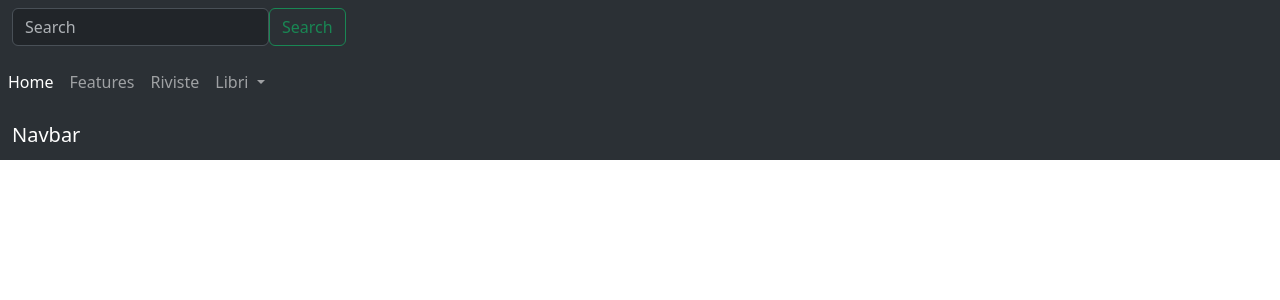
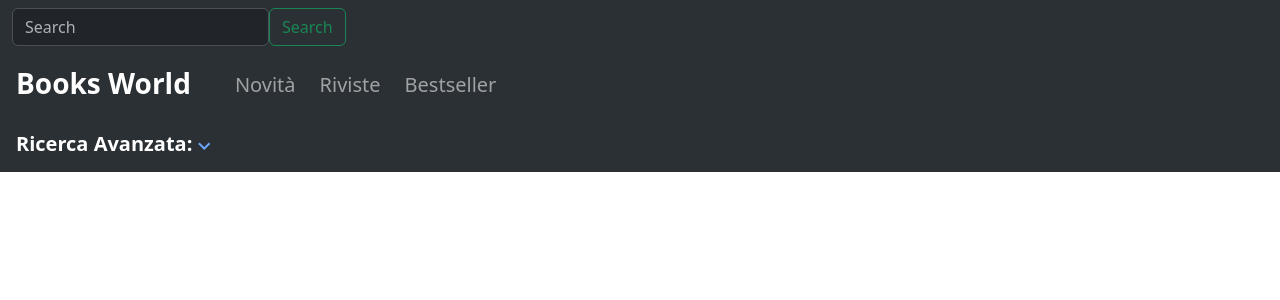
Before and after one commit to pierluigiTrocini/booksWorldWebApp2023, an Angular app in the folder books-world-ng/: page / in a window 1280 px wide. Shown: the top 300 px of the page. Built offline with nearby package versions, Linux system fonts and the light colour scheme.

Commit message:
Implementazione grafica menu-bar

```diff
--- a/books-world-ng/src/app/menu-bar/menu-bar.component.html
+++ b/books-world-ng/src/app/menu-bar/menu-bar.component.html
@@ -11,31 +11,31 @@
 <nav class="navbar navbar-expand-lg bg-body-tertiary" data-bs-theme="dark">
   <div class="collapse navbar-collapse" id="navbarNavDropdown">
     <ul class="navbar-nav">
-        <li class="nav-item">
-          <a class="nav-link active" aria-current="page" href="#">Home</a>
+        <li class="nav-item mx-3">
+            <a class="navbar-brand active fw-bold fs-3" aria-current="page" href="#">Books World</a>
         </li>
-        <li class="nav-item">
-          <a class="nav-link" href="#">Features</a>
+        <li class="nav-item mx-1 fs-5">
+            <a class="nav-link" href="#">Novità</a>
         </li>
-        <li class="nav-item">
+        <li class="nav-item mx-1 fs-5">
             <a class="nav-link" href="#">Riviste</a>
         </li>
-        <li class="nav-item dropdown">
-          <a class="nav-link dropdown-toggle" href="#" role="button" data-bs-toggle="dropdown" aria-expanded="false">
-            Libri
-          </a>
-          <ul class="dropdown-menu">
-            <li><a class="dropdown-item" href="#">Horror</a></li>
-            <li><a class="dropdown-item" href="#">Riviste</a></li>
-            <li><a class="dropdown-item" href="#">Bestseller</a></li>
-          </ul>
+        <li class="nav-item mx-1 fs-5">
+            <a class="nav-link" href="#">Bestseller</a>
         </li>
     </ul>
   </div>
 </nav>
 
-  <nav class="navbar bg-body-tertiary" data-bs-theme="dark">
+<nav class="navbar bg-body-tertiary align-mid" data-bs-theme="dark">
   <div class="container-fluid">
-      <span class="navbar-brand mb-0 h1">Navbar</span>
+    <span class="navbar-brand align-middle mx-1">
+        <strong>Ricerca Avanzata:</strong>
+        <a href="#">
+            <span class="material-icons align-middle">
+                expand_more
+            </span>
+        </a>
+    </span>
   </div>
 </nav>
--- a/books-world-ng/src/index.html
+++ b/books-world-ng/src/index.html
@@ -1,6 +1,7 @@
 <!doctype html>
 <html lang="en">
 <head>
+  <link href="https://fonts.googleapis.com/icon?family=Material+Icons" rel="stylesheet">
   <link rel="stylesheet" href="https://cdn.jsdelivr.net/npm/bootstrap@5.3.0-alpha1/dist/css/bootstrap.min.css">
   <meta charset="utf-8">
   <title>BooksWorldNg</title>
```
Lines whose indentation alone changed are shown as unchanged.
